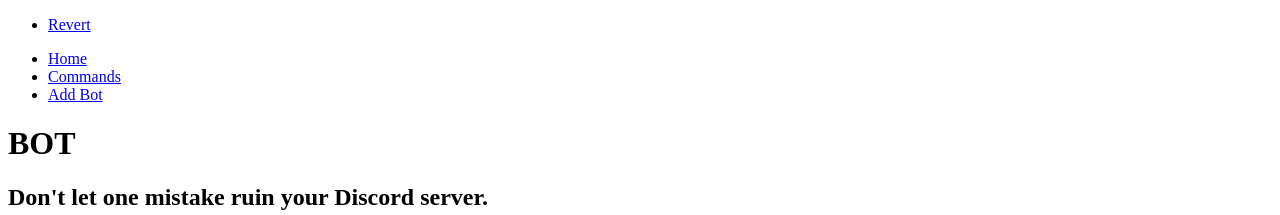
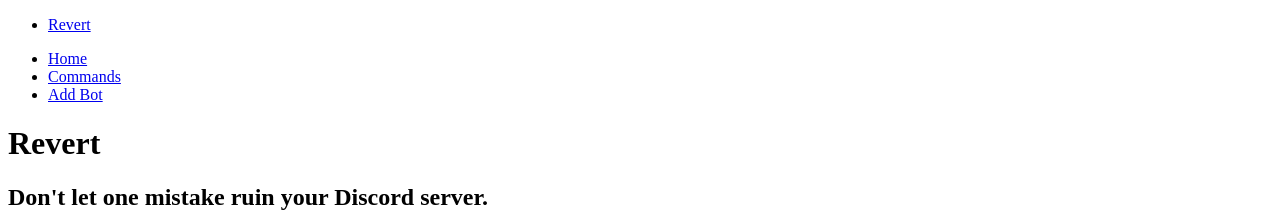
Before and after one commit to plcheaters/Revert-Bot, a Next.js app: page / in a window 1280 px wide. Shown: the top 215 px of the page. Built offline with nearby package versions, Linux system fonts and the light colour scheme.

Commit message:
Update Showcase.js

```diff
--- a/src/components/Showcase.js
+++ b/src/components/Showcase.js
@@ -7,7 +7,7 @@
       animate={{ opacity: 1 }}
     >
       <main className="showcase">
-        <h1 className="showcase-header h-color">BOT</h1>
+        <h1 className="showcase-header h-color">Revert</h1>
         <h2 className="showcase-header-text h-color">
           Don't let one mistake ruin your Discord server.
         </h2>
```
